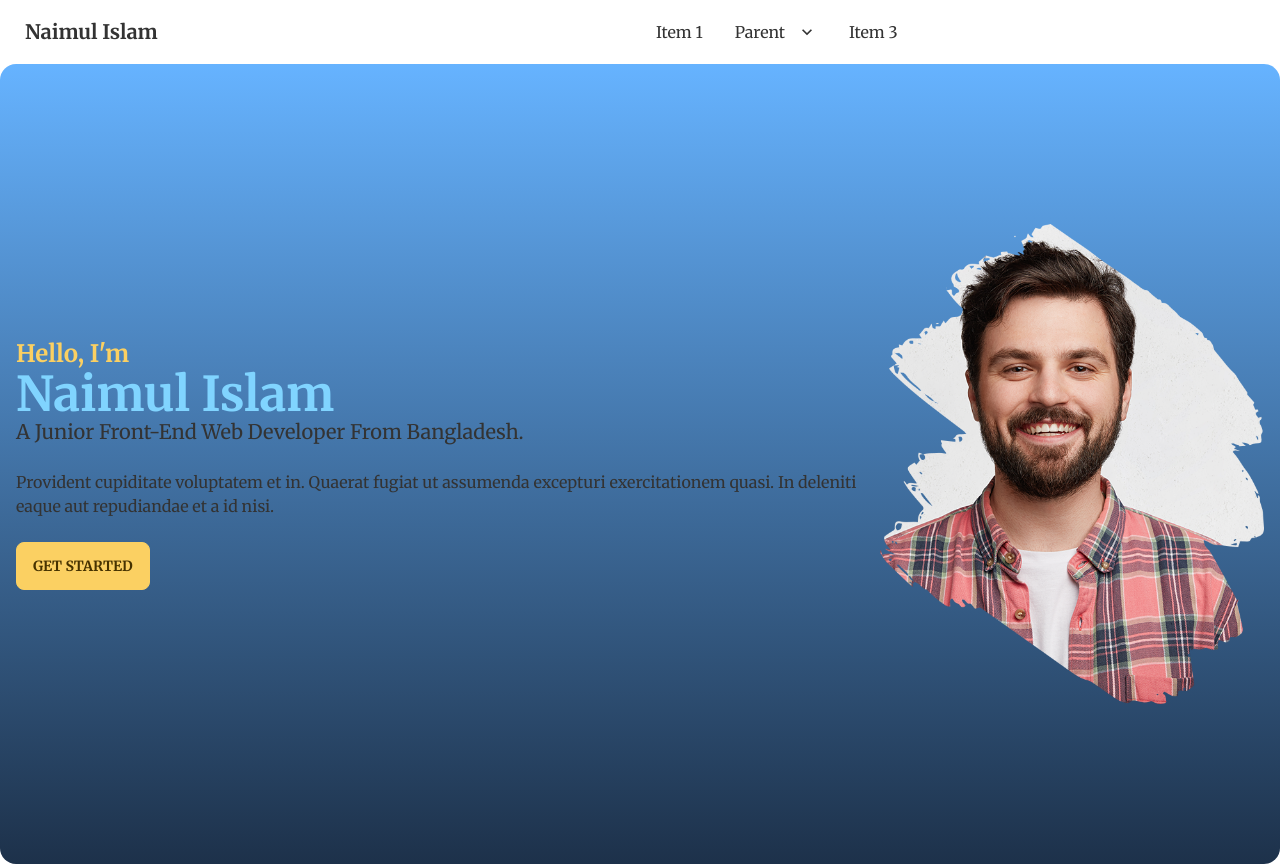
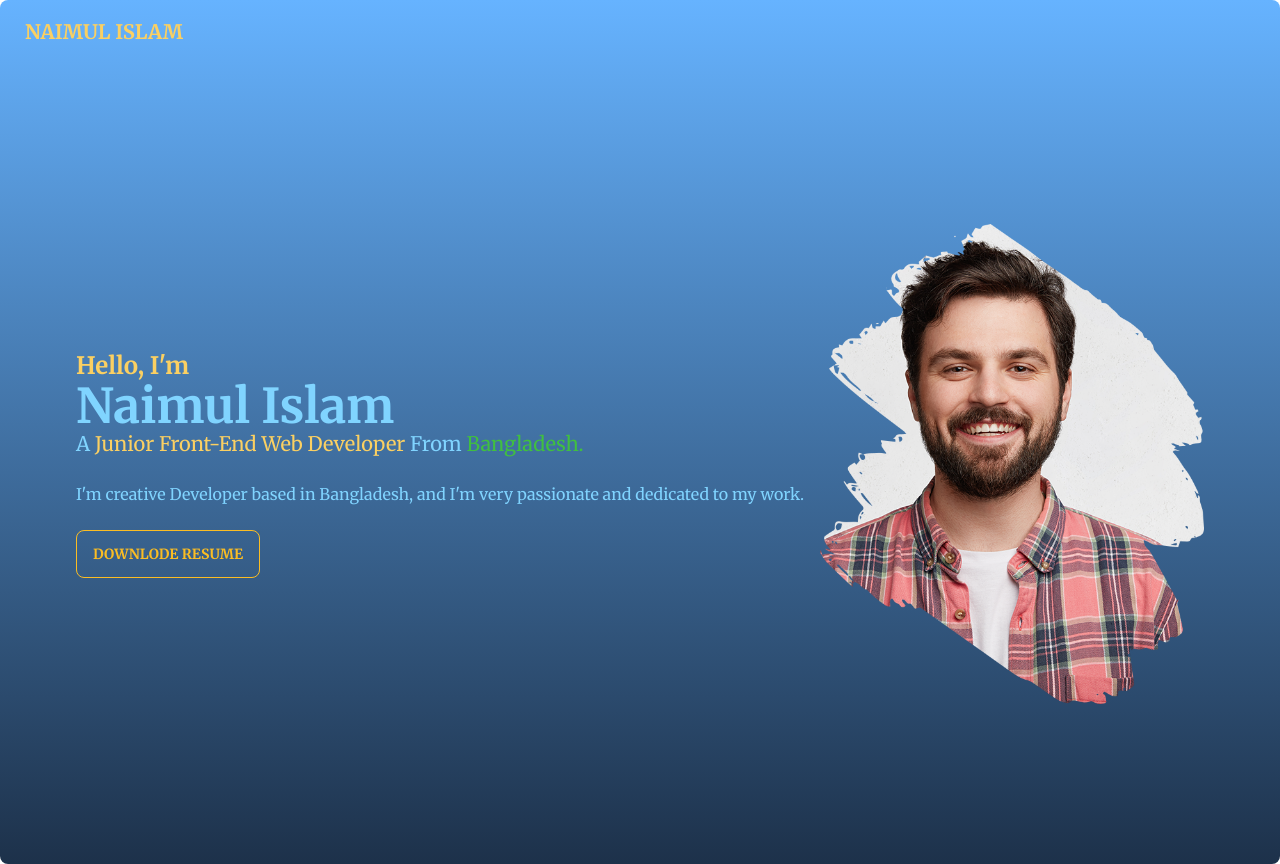
Before and after one commit to naimulislamshakil/naimul-islam-protfolio-website, a React (Create React App) app: page / in a window 1280 px wide. Built offline with nearby package versions, Linux system fonts and the light colour scheme.

Commit message:
coustomize to the banner section

```diff
--- a/package.json
+++ b/package.json
@@ -9,6 +9,7 @@
     "daisyui": "^2.15.2",
     "react": "^18.1.0",
     "react-dom": "^18.1.0",
+    "react-router-dom": "^6.3.0",
     "react-scripts": "5.0.1",
     "web-vitals": "^2.1.4"
   },
--- a/src/App.js
+++ b/src/App.js
@@ -1,4 +1,3 @@
-import logo from "./logo.svg";
 import "./App.css";
 import Navbar from "./Component/Pages/Navbar";
 import Home from "./Component/Pages/Home";
--- a/src/Component/Pages/Banner.js
+++ b/src/Component/Pages/Banner.js
@@ -1,26 +1,34 @@
 import React from "react";
 import "./Banner.css";
 import img from "../../img/avatar.png";
+import Navbar from "./Navbar";
 
 const Banner = () => {
   return (
-    <div className="bg-image rounded-2xl">
+    <div className="bg-image rounded-lg">
+      <Navbar></Navbar>
       <div class="hero min-h-screen ">
         <div class="hero-content flex-col lg:flex-row-reverse">
           <img src={img} class="max-w-sm" alt="" />
           <div>
             <h5 className="text-2xl font-bold text-primary">Hello, I'm</h5>
             <h1 class="text-5xl font-bold text-secondary">Naimul Islam</h1>
-            <h2 className="text-xl">
-              A <span>Junior Front-End Web Developer</span> From{" "}
-              <span>Bangladesh.</span>
+            <h2 className="text-xl text-secondary">
+              A{" "}
+              <span className="text-primary">
+                Junior Front-End Web Developer
+              </span>{" "}
+              From <span className="text-accent">Bangladesh.</span>
             </h2>
-            <p class="py-6">
-              Provident cupiditate voluptatem et in. Quaerat fugiat ut assumenda
-              excepturi exercitationem quasi. In deleniti eaque aut repudiandae
-              et a id nisi.
+            <p class="py-6 text-secondary">
+              I'm creative Developer based in Bangladesh, and I'm very
+              passionate and dedicated to my work.
             </p>
-            <button class="btn btn-primary">Get Started</button>
+            <div class="navbar-end">
+              <button class="btn btn-outline btn-warning">
+                Downlode Resume
+              </button>
+            </div>
           </div>
         </div>
       </div>
--- a/src/Component/Pages/Home.js
+++ b/src/Component/Pages/Home.js
@@ -1,11 +1,9 @@
 import React from "react";
 import Banner from "./Banner";
-import Navbar from "./Navbar";
 
 const Home = () => {
   return (
     <div>
-      <Navbar></Navbar>
       <Banner></Banner>
     </div>
   );
--- a/src/Component/Pages/Navbar.js
+++ b/src/Component/Pages/Navbar.js
@@ -2,6 +2,13 @@ import React from "react";
 import logo from "../../img/Black_Elegant_and_Modern_Beauty_Salon_Logo-removebg-preview.png";
 
 const Navbar = () => {
+  const navBar = (
+    <>
+      <li>
+        <a>Item 3</a>
+      </li>
+    </>
+  );
   return (
     <div>
       <div class="navbar">
@@ -26,70 +33,14 @@ const Navbar = () => {
             <ul
               tabindex="0"
               class="menu menu-compact dropdown-content mt-3 p-2 shadow bg-base-100 rounded-box w-52"
-            >
-              <li>
-                <a>Item 1</a>
-              </li>
-              <li tabindex="0">
-                <a class="justify-between">
-                  Parent
-                  <svg
-                    class="fill-current"
-                    xmlns="http://www.w3.org/2000/svg"
-                    width="24"
-                    height="24"
-                    viewBox="0 0 24 24"
-                  >
-                    <path d="M8.59,16.58L13.17,12L8.59,7.41L10,6L16,12L10,18L8.59,16.58Z" />
-                  </svg>
-                </a>
-                <ul class="p-2">
-                  <li>
-                    <a>Submenu 1</a>
-                  </li>
-                  <li>
-                    <a>Submenu 2</a>
-                  </li>
-                </ul>
-              </li>
-              <li>
-                <a>Item 3</a>
-              </li>
-            </ul>
+            ></ul>
           </div>
-          <a class="btn btn-ghost normal-case text-xl">Naimul Islam</a>
+          <a class="btn btn-ghost uppercase text-primary text-xl">
+            Naimul Islam
+          </a>
         </div>
         <div class="navbar-center hidden lg:flex">
-          <ul class="menu menu-horizontal p-0">
-            <li>
-              <a>Item 1</a>
-            </li>
-            <li tabindex="0">
-              <a>
-                Parent
-                <svg
-                  class="fill-current"
-                  xmlns="http://www.w3.org/2000/svg"
-                  width="20"
-                  height="20"
-                  viewBox="0 0 24 24"
-                >
-                  <path d="M7.41,8.58L12,13.17L16.59,8.58L18,10L12,16L6,10L7.41,8.58Z" />
-                </svg>
-              </a>
-              <ul class="p-2">
-                <li>
-                  <a>Submenu 1</a>
-                </li>
-                <li>
-                  <a>Submenu 2</a>
-                </li>
-              </ul>
-            </li>
-            <li>
-              <a>Item 3</a>
-            </li>
-          </ul>
+          <ul class="menu menu-horizontal p-0"></ul>
         </div>
       </div>
     </div>
--- a/tailwind.config.js
+++ b/tailwind.config.js
@@ -9,7 +9,7 @@ module.exports = {
         mytheme: {
           primary: "#FBD062",
           secondary: "#80d4ff",
-          accent: "#37cdbe",
+          accent: "#40bf40",
           neutral: "#3d4451",
           "base-100": "#ffffff",
         },
```
Also changed, not shown: 1 other file (tests, documents, lock files or other folders).
